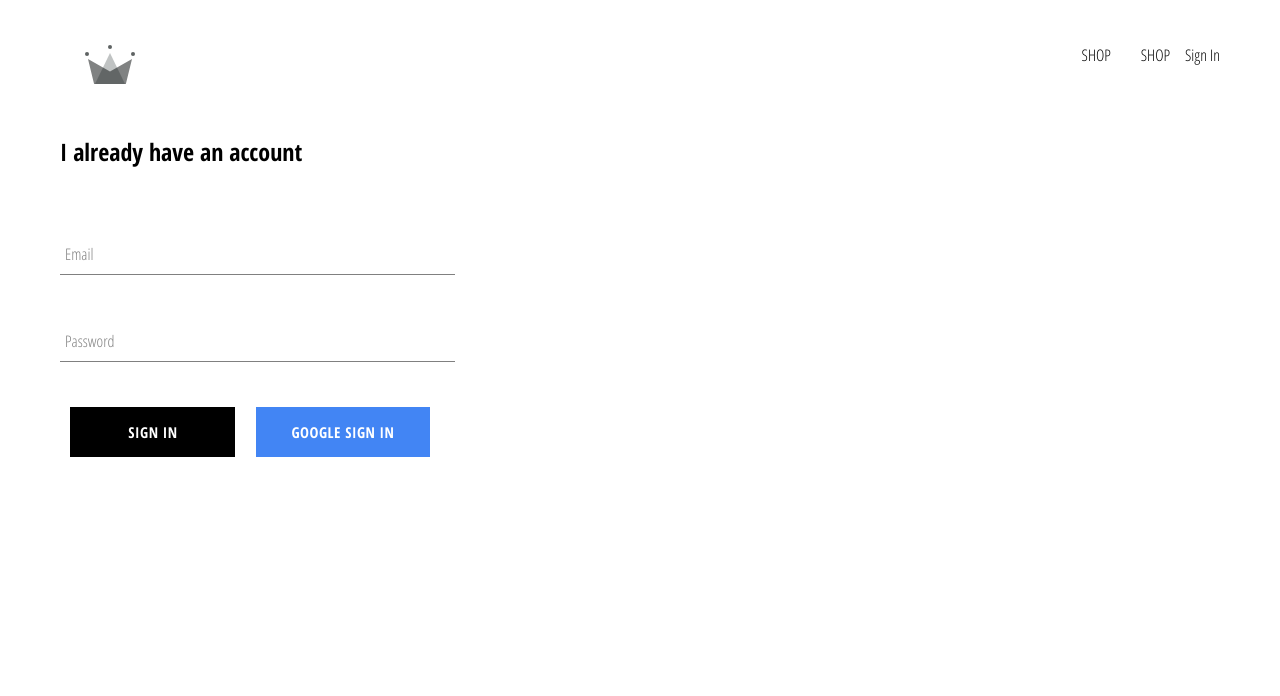
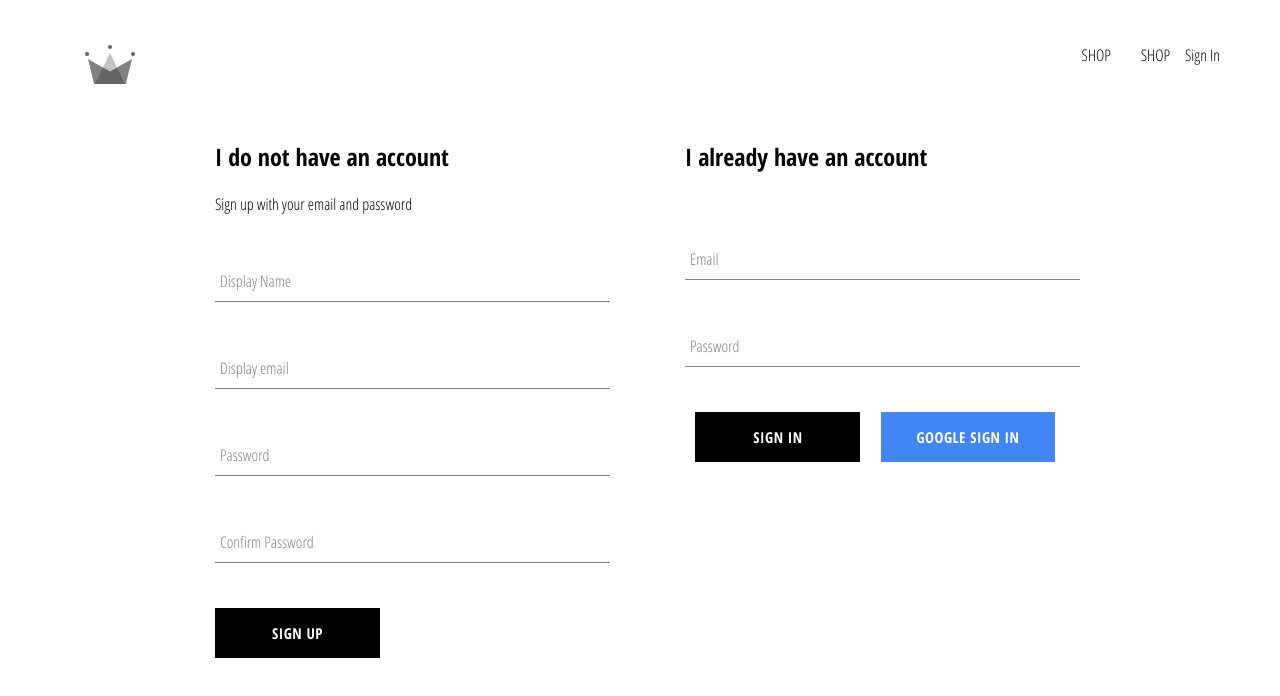
Before and after one commit to Rubencalzacorta/fashionfirst, a React (Create React App) app in the folder crown-clothing/: page /signin in a window 1280 px wide. Shown: the top 696 px of the page. Built offline with nearby package versions, Linux system fonts and the light colour scheme; no server answers.

Commit message:
Auth signup implemented saving sessions and users in the firestore database

```diff
--- a/crown-clothing/src/App.js
+++ b/crown-clothing/src/App.js
@@ -8,7 +8,7 @@
 import ShopPage from "./pages/shopPage/ShopPage.component"
 import Header from "./components/header/Header.component"
 import SignInSignUp from "./pages/Auth/Sign-in-sign-up.component"
-import { auth } from "./firebase/firebase.utils"
+import { auth, createUserProfileDocument } from "./firebase/firebase.utils"
 
 class App extends Component {
   constructor() {
@@ -20,9 +20,26 @@
 
   componentDidMount() {
     //this is a method from the firebase library that everytime the user changes in the database we will receive a new user.
-    auth.onAuthStateChanged(user => {
-      this.setState({ currentUser: user })
+    this.unsusbscribeFromAuth = auth.onAuthStateChanged(async userAuth => {
+      if (userAuth) {
+
+        //regardless of if the user is new or not, the createUser..... will return a userRef obj
+        const userRef = await createUserProfileDocument(userAuth)
+
+        //the userRef contains the id, an when you apply .data() you get the complete object that in the database
+        userRef.onSnapshot(snapShot => {
+          this.setState({
+            currentUser: {
+              id: snapShot.id,
+              ...snapShot.data()
+            }
+          }, () => console.log(this.state))
+        })
+
+      }
+      this.setState({ currentUser: userAuth })
     })
+
   }
 
   componentWillUnmount() {
--- /dev/null
+++ b/crown-clothing/src/components/sign-up/SignUp.component.js
@@ -0,0 +1,122 @@
+import React, { Component } from "react"
+
+import FormInput from "../form-input/FormInput.component"
+import CustomButton from "../custom-button/CustomButton.component"
+
+import { auth, createUserProfileDocument } from "../../firebase/firebase.utils"
+
+import "./SignUp.styles.scss"
+
+class SignUp extends Component {
+    constructor() {
+        super()
+
+
+        this.state = {
+            displayName: "",
+            email: "",
+            password: "",
+            confirmPassword: ""
+        }
+    }
+
+    handleSubmit = async e => {
+        e.preventDefault()
+
+        const { displayName, email, password, confirmPassword } = this.state
+
+        if (password != confirmPassword) {
+            alert("passwords don´t match")
+            return
+        }
+
+        try {
+
+            //create user with bla bla is a method from the auth library-
+            // this creates anew user account
+            //in the key user from the response of the method we have an userAuth object
+            const { user } = await auth.createUserWithEmailAndPassword(
+                email,
+                password)
+
+            //we call our function from the utils files with user as the userAuth object and displayName as more info.
+            await createUserProfileDocument(user, { displayName })
+
+            this.setState({
+                displayName: "",
+                email: "",
+                password: "",
+                confirmPassword: ""
+            })
+
+
+        } catch (err) {
+            console.log("error", err)
+        }
+
+    }
+
+
+    handleChange = e => {
+        const { name, value } = e.target
+        this.setState({ [name]: value })
+    }
+
+
+
+    render() {
+
+        const { displayName, email, password, confirmPassword } = this.state
+        return (
+
+            <div className="sign-up">
+                <h2 classNAme="title">I do not have an account</h2>
+                <span>Sign up with your email and password</span>
+                <form className="sign-up-form" onSubmit={this.handleSubmit}>
+                    <FormInput
+                        type="text"
+                        name="displayName"
+                        value={displayName}
+                        onChange={this.handleChange}
+                        label="Display Name"
+                        required
+                    />
+                    <FormInput
+                        type="email"
+                        name="email"
+                        value={email}
+                        onChange={this.handleChange}
+                        label="Display email"
+                        required
+                    />
+                    <FormInput
+                        type="password"
+                        name="password"
+                        value={password}
+                        onChange={this.handleChange}
+                        label="Password"
+                        required
+                    />
+                    <FormInput
+                        type="password"
+                        name="confirmPassword"
+                        value={confirmPassword}
+                        onChange={this.handleChange}
+                        label="Confirm Password"
+                        required
+
+                    />
+
+
+                    <CustomButton type="submit">Sign Up</CustomButton>
+                </form>
+
+            </div>
+
+        )
+    }
+
+}
+
+
+export default SignUp
--- /dev/null
+++ b/crown-clothing/src/components/sign-up/SignUp.styles.scss
@@ -0,0 +1,10 @@
+.sign-up{
+    display: flex;
+    flex-direction: column;
+    width: 380px;
+
+    .title{
+        margin: 10px 0;
+    }
+
+}
--- a/crown-clothing/src/firebase/firebase.utils.js
+++ b/crown-clothing/src/firebase/firebase.utils.js
@@ -14,6 +14,47 @@
     appId: "1:641802656449:web:55461f5809288e0985d240"
 }
 
+export const createUserProfileDocument = async (userAuth, additionalData) => {
+    if (!userAuth) return
+
+
+    // console.log(firestore.doc(`users/131ijrn32jirn`))
+
+    console.log(userAuth.uid)
+
+    //doing a .doc on firestore returns object that then is used for crud operations
+    const userRef = firestore.doc(`users/${userAuth.uid}`)
+
+    //queries the database with userRef.get().
+    // this returns an object with a field called exist that we use later on.
+    const snapShot = await userRef.get()
+
+    //is the user does not exixst in the database then
+    if (!snapShot.exists) {
+        const { displayName, email } = userAuth
+        const createdAt = new Date()
+
+        //try catch because this is a promise.
+        try {
+            //await because is asyncronos, and we use the userRef object to no create an entry in the database
+            // with .set
+            await userRef.set({
+                displayName,
+                email,
+                createdAt,
+                ...additionalData
+            })
+
+        } catch (error) {
+            console.log("error creating user", error)
+        }
+    }
+
+    // returns the user in case you wasnt to use later for other operations
+    return userRef
+
+}
+
 firebase.initializeApp(config)
 
 export const auth = firebase.auth()
--- a/crown-clothing/src/pages/Auth/Sign-in-sign-up.component.jsx
+++ b/crown-clothing/src/pages/Auth/Sign-in-sign-up.component.jsx
@@ -3,12 +3,14 @@
 import "./Sign-in-sign-up.styles.scss"
 
 import SignIn from "../../components/sign-in/SignIn.component"
+import SignUp from "../../components/sign-up/SignUp.component"
 
 const SignInAndSignUpPage = () => {
     return (
-        <>
+        <div className="sign-in-and-sign-up">
+            <SignUp />
             <SignIn />
-        </>
+        </div>
     )
 }
 export default SignInAndSignUpPage
--- a/crown-clothing/src/pages/Auth/Sign-in-sign-up.styles.scss
+++ b/crown-clothing/src/pages/Auth/Sign-in-sign-up.styles.scss
@@ -0,0 +1,6 @@
+.sign-in-and-sign-up{
+    width: 850px;
+    display:flex;
+    justify-content: space-between;
+    margin: 30px auto;
+}
```
